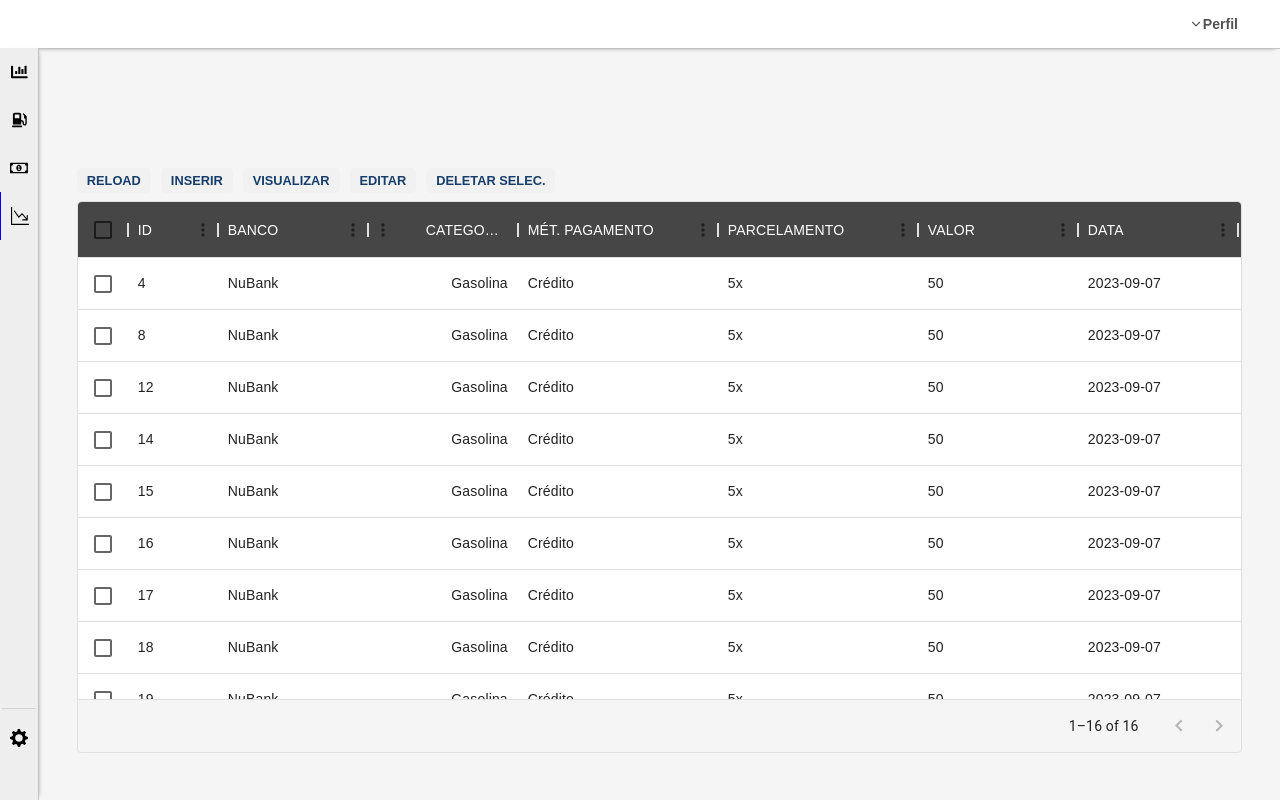
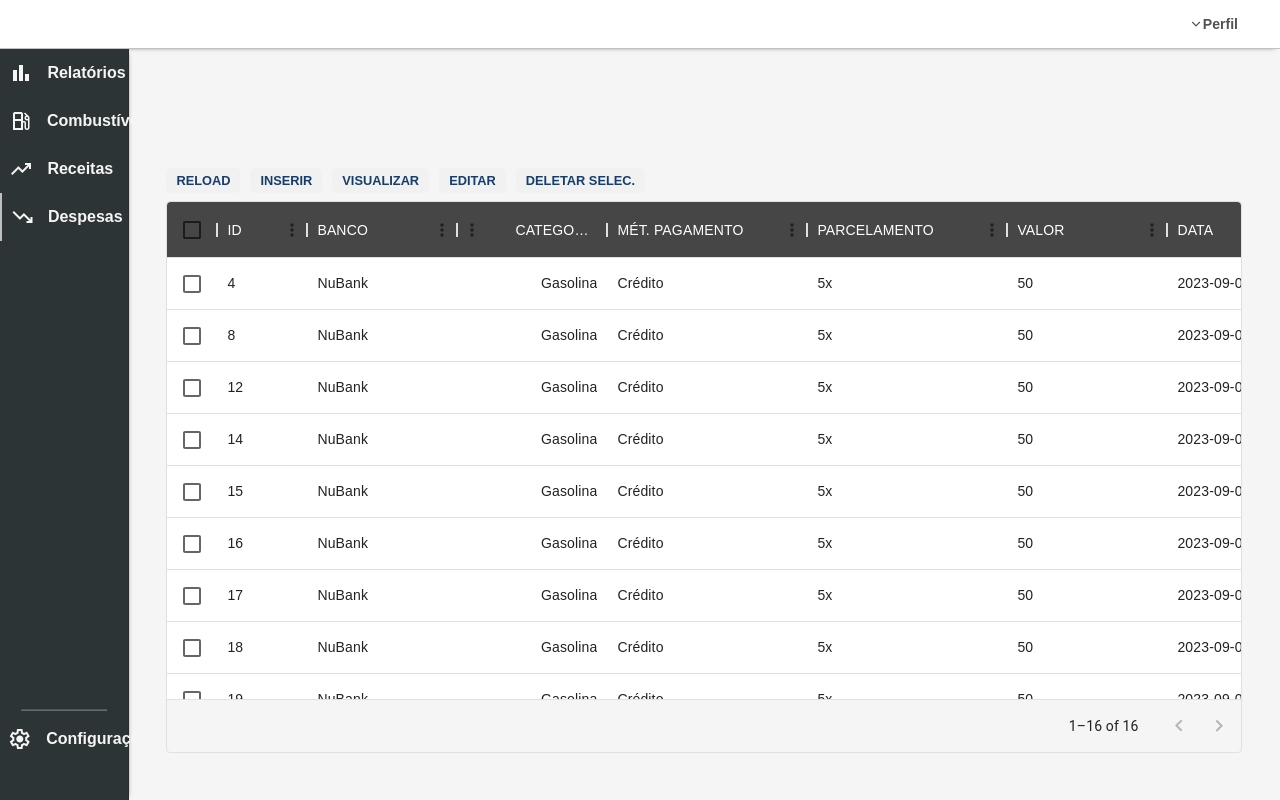
Before and after one commit to JhayneK/Projeto-Financas, a React (Vite) app in the folder Front end/: page /despesas in a window 1280 px wide. Built offline with nearby package versions, Linux system fonts and the light colour scheme.

Commit message:
Refactory da sidebar

```diff
--- a/Front end/index.html
+++ b/Front end/index.html
@@ -1,9 +1,10 @@
-<!doctype html>
+<!DOCTYPE html>
 <html lang="pt-BR">
     <head>
         <meta charset="UTF-8" />
         <link rel="icon" type="image/svg+xml" href="/vite.svg" />
         <meta name="viewport" content="width=device-width, initial-scale=1.0" />
+        <link rel="stylesheet" href="https://fonts.googleapis.com/css2?family=Material+Symbols+Outlined:opsz,wght,FILL,GRAD@20..48,100..700,0..1,-50..200" />
         <title>Sistema Financeiro</title>
     </head>
     <body>
--- a/Front end/src/App.css
+++ b/Front end/src/App.css
@@ -58,12 +58,15 @@
 
 .barra-lateral-container {
     display: flex;
-    margin-top: 6vh;
+    margin-top: 6.12vh;
     position: fixed;
-    width: 3vw;
+    /* width: 3vw; */
+    width: 10vw;
     height: 94vh;
-    background-color: #eeeeee;
-    border-right: 1px solid rgb(194, 194, 194);
+    /* background-color: #eeeeee; */
+    background-color: #2d3436;
+    /* border-right: 1px solid rgb(194, 194, 194); */
+    border-right: 1px solid #262c2e;
     box-shadow: 3px 0px 5px -5px rgba(0, 0, 0, 0.75);
     justify-content: center;
 }
@@ -72,59 +75,55 @@
     display: flex;
     flex-direction: column;
     align-items: center;
+    justify-content: left;
+    /* padding: 0px 5px; */
 }
+
+.barra-lateral-content a {
+    /* color: black; */
+    /* color: rgb(201, 201, 201); */
+    /* color: #b2bec3; */
+    color: whitesmoke;
+    font-weight: bold;
+    text-decoration: none;
+    /* margin-left: 5px; */
+    /* outline: none; */
+}
+
+/* .barra-lateral-content span {
+    margin-left: 5px;
+} */
 
 .botoes-sidebar {
     display: flex;
-    justify-content: center;
+    /* justify-content: center; */
+    justify-content: left;
     align-items: center;
-    width: 3vw;
+    /* width: 3vw; */
+    width: 10vw;
     height: 6vh;
 }
 
 .botoes-sidebar:hover {
-    background-color: #dadada;
+    /* background-color: #dadada; */
+    background-color: #808080;
 }
 
 .active {
-    border-left: 2px solid blue;
+    border-left: 3px solid rgb(190, 190, 190);
 }
 
-.botao-sidebar {
+/* .botao-sidebar {
     width: 2.5vw;
     height: 2.5vh;
-}
+} */
 
 .linha-config {
-    width: 2.5vw;
+    /* width: 2.5vw; */
+    width: 6.5vw;
     bottom: 12%;
     opacity: 30%;
     position: absolute;
-}
-
-#gasolina-icon {
-    width: 1.15vw;
-    height: 5vh;
-}
-
-#receitas-icon {
-    width: 1.4vw;
-    height: 5vh;
-}
-
-#despesas-icon {
-    width: 1.4vw;
-    height: 5vh;
-}
-
-#relatory-icon {
-    width: 1.3vw;
-    height: 5vh;
-}
-
-#config-icon {
-    width: 1.4vw;
-    height: 5vh;
 }
 
 #config-icon-position {
@@ -454,8 +453,10 @@ input:disabled {
 }
 
 .tabela {
-    margin: 15vh 3vw 0px;
+    /* margin: 15vh 3vw 0px 0vw; */
+    margin: 15vh 3vw 0px 10vw;
     width: 91vw;
+    overflow-x: auto;
 }
 
 /* Colunas da tabela */
@@ -471,7 +472,7 @@ input:disabled {
 
 .pages-logado-main-content {
     /* height: 100vh; */
-    /* padding: 6vh 3vw 0px; */
+    /* padding: 6vh 0px 0px 0px; */
     padding: 6vh 0px 0px 0px;
     /* margin: 6vh 0px 0px 3vw; */
     display: flex;
--- a/Front end/src/components/BarraLateral/BarraLateral.jsx
+++ b/Front end/src/components/BarraLateral/BarraLateral.jsx
@@ -1,6 +1,6 @@
-import { FaChartBar, FaGasPump, FaRegMoneyBillAlt } from "react-icons/fa";
-import { BsGraphDownArrow } from "react-icons/bs";
-import { GoGear } from "react-icons/go";
+// import { FaChartBar, FaGasPump, FaRegMoneyBillAlt } from "react-icons/fa";
+// import { BsGraphDownArrow } from "react-icons/bs";
+// import { GoGear } from "react-icons/go";
 import { Link, useLocation } from "react-router-dom";
 // import { MdOutlineSpaceDashboard } from "react-icons/md";
 
@@ -12,28 +12,48 @@ export default function Barralateral() {
             <div className="barra-lateral-content">
                 <Link to="/relatorio">
                     <div className={`botoes-sidebar ${location.pathname === '/relatorio' ? 'active' : ''}`}>
-                        <FaChartBar id="relatory-icon" className="botao-sidebar" color="black" />
+                        <div style={{paddingLeft: "0.7vw", display: "flex", alignItems: "center"}}>
+                            {/* <FaChartBar id="relatory-icon" className="botao-sidebar" color="black" /> */}
+                            <span class="material-symbols-outlined">bar_chart</span>
+                            <span style={{marginLeft: "10px"}}>&nbsp;Relatórios</span>
+                        </div>
                     </div>
                 </Link>
-                <Link to="/gasolina">
-                    <div className={`botoes-sidebar ${location.pathname === '/gasolina' ? 'active' : ''}`}>
-                        <FaGasPump id="gasolina-icon" className="botao-sidebar" color="black" />
+                <Link to="/combustivel">
+                    <div className={`botoes-sidebar ${location.pathname === '/combustivel' ? 'active' : ''}`}>
+                        <div style={{paddingLeft: "0.7vw", display: "flex", alignItems: "center"}}>
+                            {/* <FaGasPump id="gasolina-icon" className="botao-sidebar" color="black" /> */}
+                            <span class="material-symbols-outlined">local_gas_station</span>
+                            <span style={{marginLeft: "14px"}}>Combustível</span>
+                        </div>
                     </div>
                 </Link>
                 <Link to="/receitas">
                     <div className={`botoes-sidebar ${location.pathname === '/receitas' ? 'active' : ''}`}>
-                        <FaRegMoneyBillAlt id="receitas-icon" className="botao-sidebar" color="black" />
+                        <div style={{paddingLeft: "0.7vw", display: "flex", alignItems: "center"}}>
+                            {/* <FaRegMoneyBillAlt id="receitas-icon" className="botao-sidebar" color="black" /> */}
+                            <span class="material-symbols-outlined">trending_up</span>
+                            <span style={{marginLeft: "10px"}}>&nbsp;Receitas</span>
+                        </div>
                     </div>
                 </Link>
                 <Link to="/despesas">
                     <div className={`botoes-sidebar ${location.pathname === '/despesas' ? 'active' : ''}`}>
-                        <BsGraphDownArrow id="despesas-icon" className="botao-sidebar" color="black" />
+                        <div style={{paddingLeft: "0.7vw", display: "flex", alignItems: "center"}}>
+                            {/* <BsGraphDownArrow id="despesas-icon" className="botao-sidebar" color="black" /> */}
+                            <span class="material-symbols-outlined">trending_down</span>
+                            <span style={{marginLeft: "9px"}}>&nbsp;Despesas</span>
+                        </div>
                     </div>
                 </Link>
                 <hr className="linha-config" />
                 <Link id="config-icon-position" to="/config">
                     <div className={`botoes-sidebar ${location.pathname === '/config' ? 'active' : ''}`}>
-                        <GoGear id="config-icon" className="botao-sidebar" color="black" />
+                        <div style={{paddingLeft: "0.6vw", display: "flex", alignItems: "center"}}>
+                            {/* <GoGear id="config-icon" className="botao-sidebar" color="black" /> */}
+                            <span class="material-symbols-outlined">settings</span>
+                            <span style={{marginLeft: "10px"}}>&nbsp;Configurações</span>
+                        </div>
                     </div>
                 </Link>
             </div>
--- a/Front end/src/pages/Gasolina.jsx
+++ b/Front end/src/pages/Combustivel.jsx
@@ -2,9 +2,9 @@ import { useEffect, useState } from "react";
 import TelaCarregamento from "../components/TelaCarregamento/TelaCarregamento";
 
 
-export default function Gasolina() {
+export default function Combustivel() {
     useEffect(() => {
-        document.title = "Gasolina";
+        document.title = "Combustível";
     }, []);
 
     const [exibirCarregamento, setExibirCarregamento] = useState(true);
--- a/Front end/src/routes/RoutesApp.jsx
+++ b/Front end/src/routes/RoutesApp.jsx
@@ -6,7 +6,7 @@ import Relatorio from '../pages/Relatorio'
 import Login from '../pages/Login'
 import LayoutComBarraLateral from '../components/BarraLateral/LayoutComBarraLateral'
 import LayoutSemBarraLateral from '../components/BarraLateral/LayoutSemBarraLateral'
-import Gasolina from '../pages/Gasolina'
+import Gasolina from '../pages/Combustivel'
 
 export default function RoutesApp() {
     return (
@@ -20,7 +20,7 @@ export default function RoutesApp() {
                     }
                 >
                     {/* ROTAS PARA USUARIO LOGADO */}
-                    <Route path="/gasolina" element={<Gasolina />} />
+                    <Route path="/combustivel" element={<Gasolina />} />
                     <Route path="/receitas" element={<Receitas />} />
                     <Route path="/despesas" element={<Despesas />} />
                     <Route path="/relatorio" element={<Relatorio />} />
```
Lines whose indentation alone changed are shown as unchanged.
